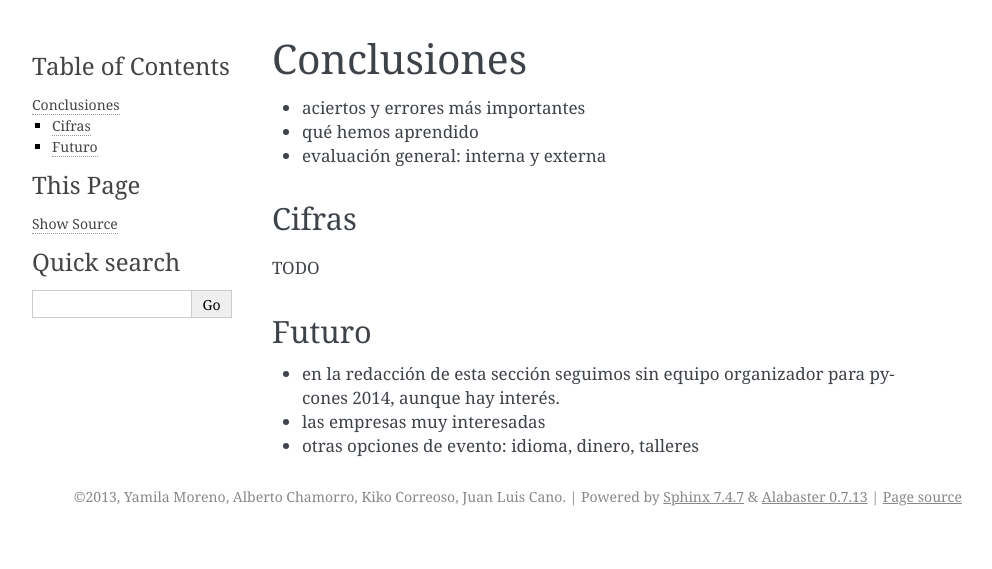
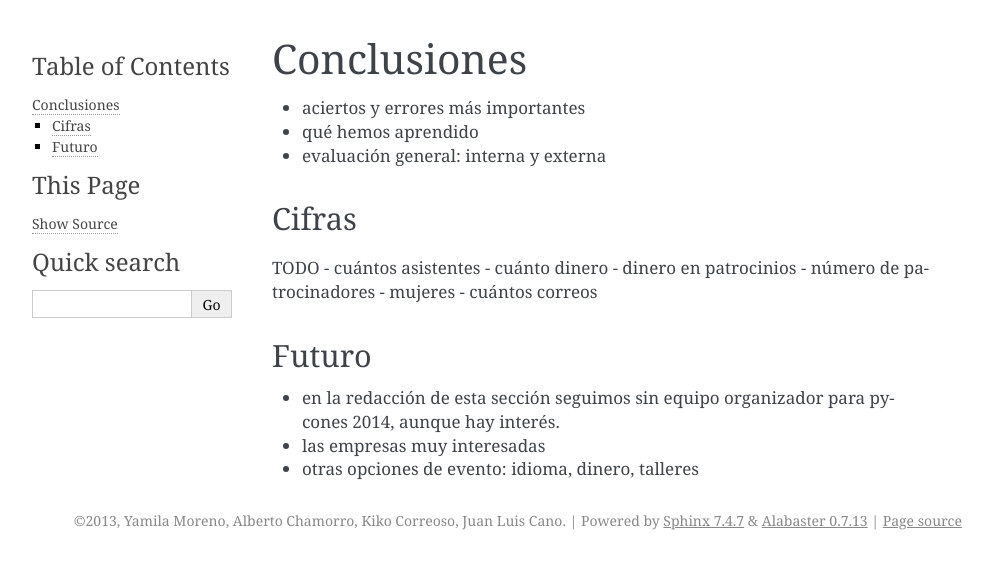
Before and after one commit to python-spain/postmortem-pycones2013, a Sphinx documentation site: the page built from source/conclusiones.rst, in a window 1280 px wide. Shown: the top 569 px of the page, without its empty margins (148-1140 px from the left). Built offline with Sphinx 7.4.7, drawn with Linux system fonts in a browser that asks for light colours.

Commit message:
Minor notes

```diff
--- a/source/conclusiones.rst
+++ b/source/conclusiones.rst
@@ -7,9 +7,15 @@ Conclusiones
 - evaluación general: interna y externa
 
 Cifras
------
+------
 
 TODO
+- cuántos asistentes
+- cuánto dinero
+- dinero en patrocinios
+- número de patrocinadores
+- mujeres
+- cuántos correos
 
 Futuro
 ------
```
